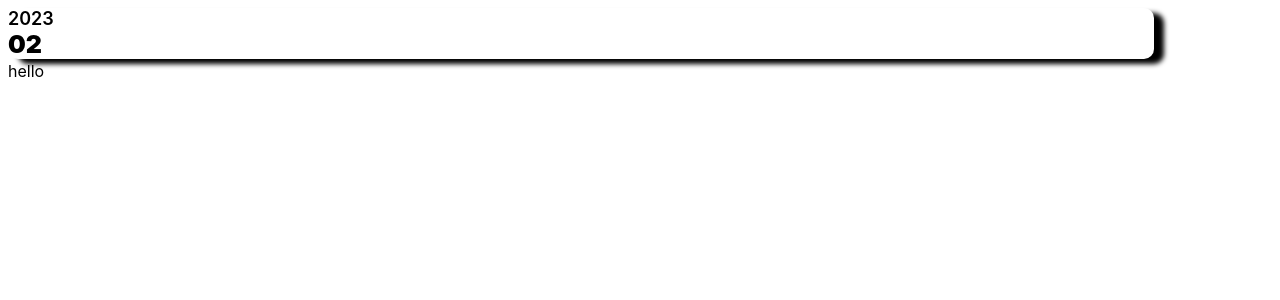
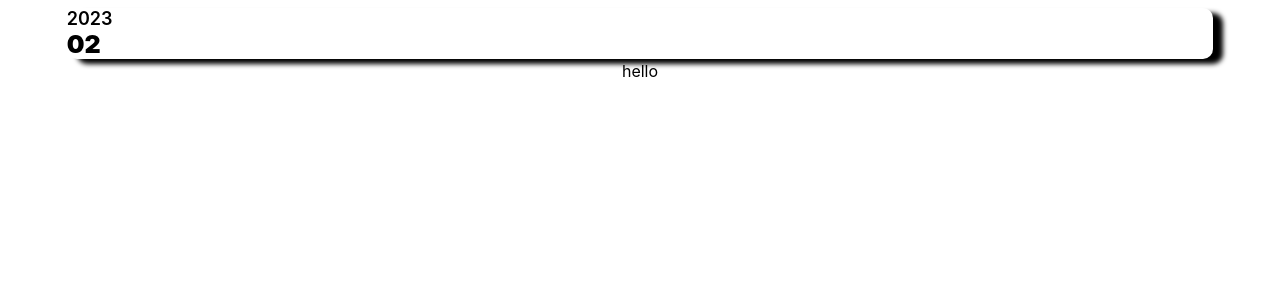
Before and after one commit to HiBixby/react-ts-practice, a React (Vite) app: page / in a window 1280 px wide. Shown: the top 300 px of the page. Built offline with nearby package versions, Linux system fonts and the light colour scheme; a web font is replaced by a local one.

Commit message:
💄 Add a App.css

```diff
--- a/src/App.css
+++ b/src/App.css
@@ -0,0 +1,7 @@
+#root {
+    height: 100%;
+    display: flex;
+    flex-direction: column;
+    justify-content: center;
+    align-items: center;
+}
```
